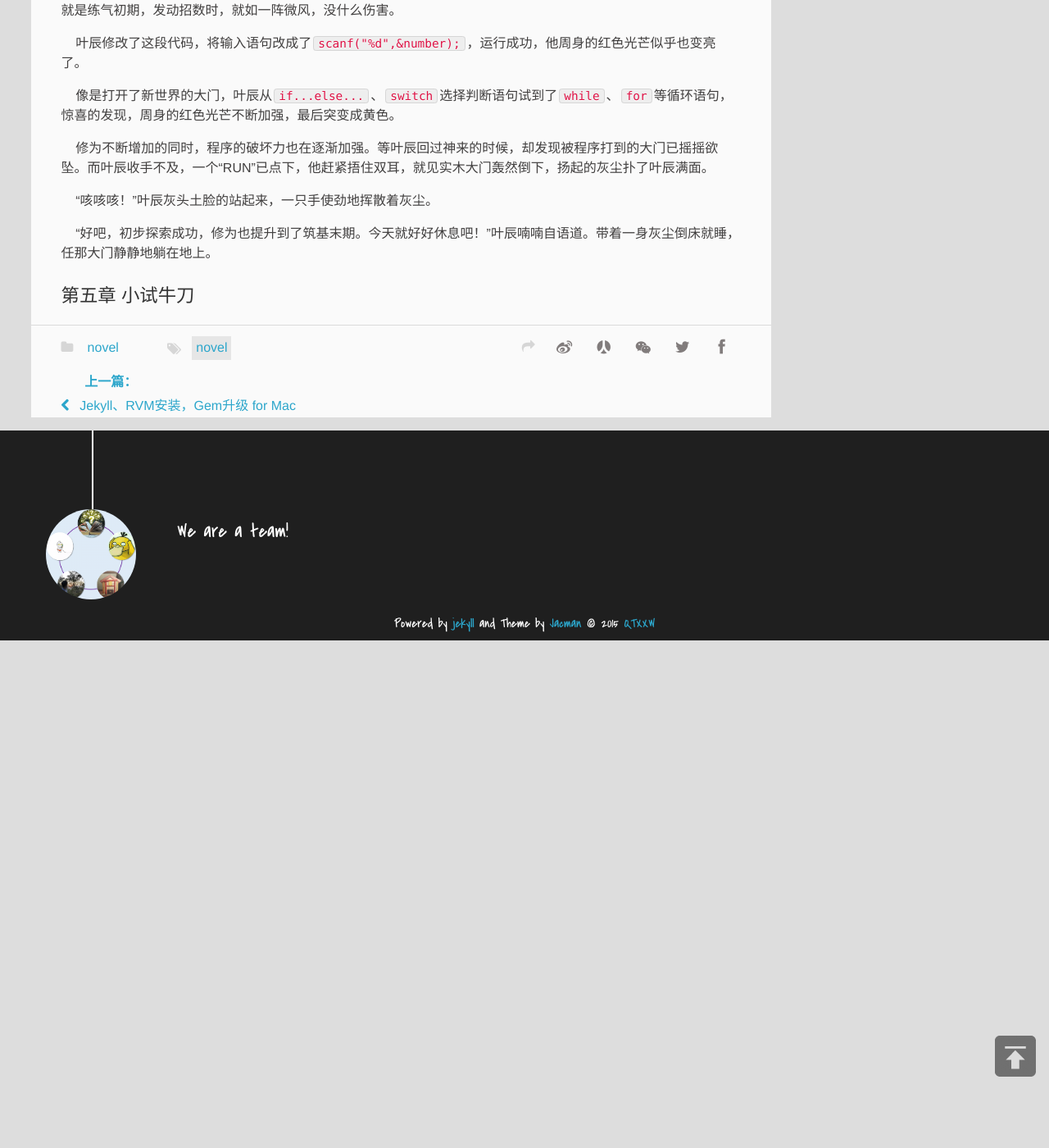
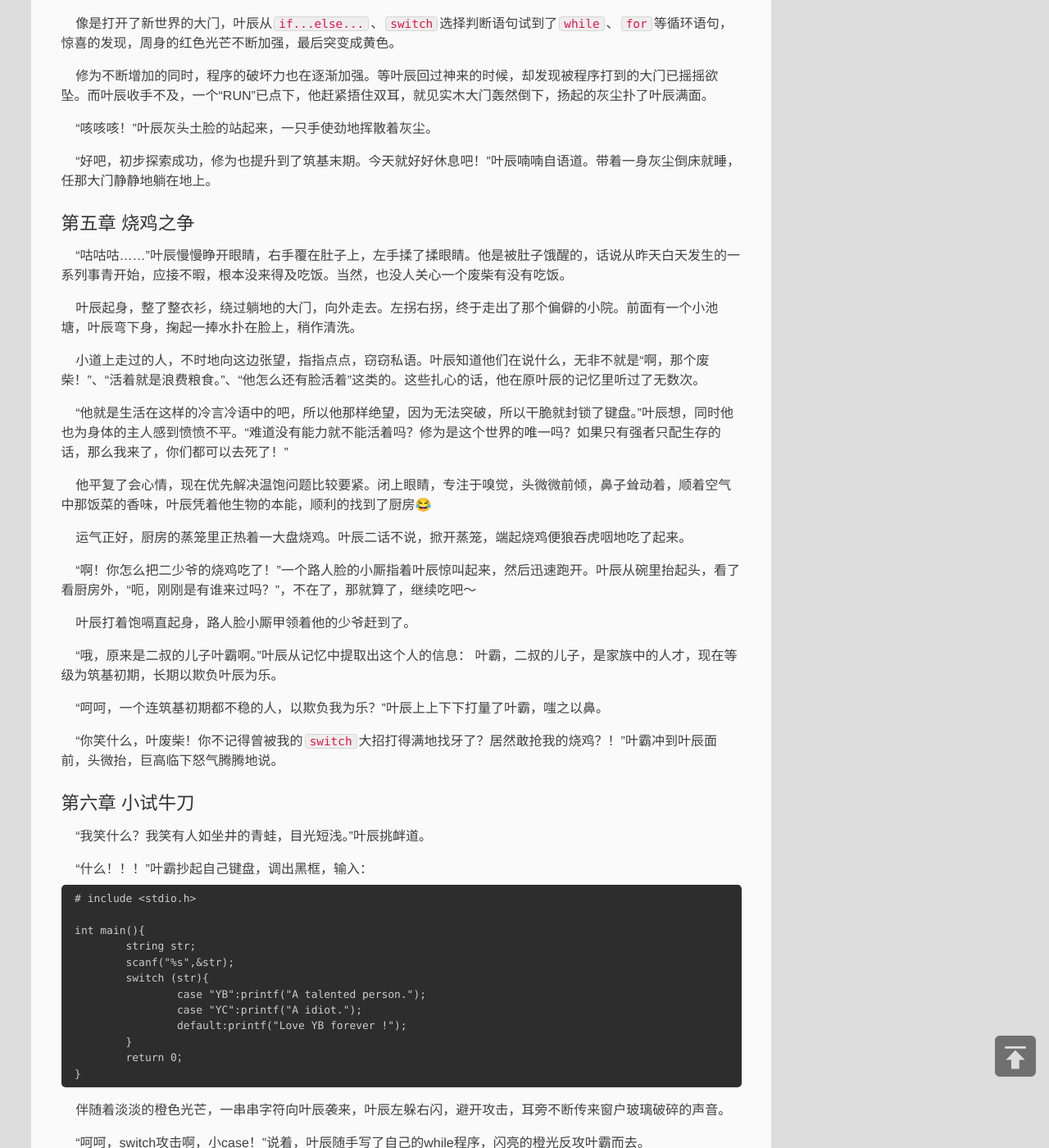
Before and after one commit to Simpleyyt/jekyll-jacman, a Jekyll site: the page built from _posts/2020-12-15-a-novel.md, in a window 1280 px wide and 1400 px high, scrolled down 1589 px. Shown: the whole window at 82% size. Built offline with Jekyll 4.4.1, drawn with Linux system fonts in a browser that asks for light colours; some of the changed text lies outside the part shown.

Commit message:
add chapter 5 and half chapter 6.

````diff
--- a/_posts/2020-12-15-a-novel.md
+++ b/_posts/2020-12-15-a-novel.md
@@ -1,6 +1,6 @@
 ---
 layout: post
-title: a story
+title: 家族废柴
 author: Tang
 tags:
 - novel
@@ -70,4 +68,73 @@ int main(){
 
 &nbsp;&nbsp;&nbsp;&nbsp;“好吧，初步探索成功，修为也提升到了筑基末期。今天就好好休息吧！”叶辰喃喃自语道。带着一身灰尘倒床就睡，任那大门静静地躺在地上。
 
-### 第五章 小试牛刀
+### 第五章 烧鸡之争
+
+&nbsp;&nbsp;&nbsp;&nbsp;“咕咕咕......”叶辰慢慢睁开眼睛，右手覆在肚子上，左手揉了揉眼睛。他是被肚子饿醒的，话说从昨天白天发生的一系列事青开始，应接不暇，根本没来得及吃饭。当然，也没人关心一个废柴有没有吃饭。
+
+&nbsp;&nbsp;&nbsp;&nbsp;叶辰起身，整了整衣衫，绕过躺地的大门，向外走去。左拐右拐，终于走出了那个偏僻的小院。前面有一个小池塘，叶辰弯下身，掬起一捧水扑在脸上，稍作清洗。
+
+&nbsp;&nbsp;&nbsp;&nbsp;小道上走过的人，不时地向这边张望，指指点点，窃窃私语。叶辰知道他们在说什么，无非不就是“啊，那个废柴！”、“活着就是浪费粮食。”、“他怎么还有脸活着”这类的。这些扎心的话，他在原叶辰的记忆里听过了无数次。
+
+&nbsp;&nbsp;&nbsp;&nbsp;“他就是生活在这样的冷言冷语中的吧，所以他那样绝望，因为无法突破，所以干脆就封锁了键盘。”叶辰想，同时他也为身体的主人感到愤愤不平。“难道没有能力就不能活着吗？修为是这个世界的唯一吗？如果只有强者只配生存的话，那么我来了，你们都可以去死了！”
+
+&nbsp;&nbsp;&nbsp;&nbsp;他平复了会心情，现在优先解决温饱问题比较要紧。闭上眼睛，专注于嗅觉，头微微前倾，鼻子耸动着，顺着空气中那饭菜的香味，叶辰凭着他生物的本能，顺利的找到了厨房😂
+
+&nbsp;&nbsp;&nbsp;&nbsp;运气正好，厨房的蒸笼里正热着一大盘烧鸡。叶辰二话不说，掀开蒸笼，端起烧鸡便狼吞虎咽地吃了起来。
+
+&nbsp;&nbsp;&nbsp;&nbsp;“啊！你怎么把二少爷的烧鸡吃了！”一个路人脸的小厮指着叶辰惊叫起来，然后迅速跑开。叶辰从碗里抬起头，看了看厨房外，“呃，刚刚是有谁来过吗？”，不在了，那就算了，继续吃吧～
+
+&nbsp;&nbsp;&nbsp;&nbsp;叶辰打着饱嗝直起身，路人脸小厮甲领着他的少爷赶到了。
+
+&nbsp;&nbsp;&nbsp;&nbsp;“哦，原来是二叔的儿子叶霸啊。”叶辰从记忆中提取出这个人的信息：
+叶霸，二叔的儿子，是家族中的人才，现在等级为筑基初期，长期以欺负叶辰为乐。
+
+&nbsp;&nbsp;&nbsp;&nbsp;“呵呵，一个连筑基初期都不稳的人，以欺负我为乐？”叶辰上上下下打量了叶霸，嗤之以鼻。
+
+&nbsp;&nbsp;&nbsp;&nbsp;“你笑什么，叶废柴！你不记得曾被我的`switch`大招打得满地找牙了？居然敢抢我的烧鸡？！”叶霸冲到叶辰面前，头微抬，巨高临下怒气腾腾地说。
+
+### 第六章 小试牛刀
+
+&nbsp;&nbsp;&nbsp;&nbsp;“我笑什么？我笑有人如坐井的青蛙，目光短浅。”叶辰挑衅道。
+
+&nbsp;&nbsp;&nbsp;&nbsp;“什么！！！”叶霸抄起自己键盘，调出黑框，输入：
+```
+# include <stdio.h>
+
+int main(){
+	string str;
+	scanf("%s",&str);
+	switch (str){
+		case "YB":printf("A talented person.");
+		case "YC":printf("A idiot.");
+		default:printf("Love YB forever !");
+	}
+	return 0；
+}
+```
+
+&nbsp;&nbsp;&nbsp;&nbsp;伴随着淡淡的橙色光芒，一串串字符向叶辰袭来，叶辰左躲右闪，避开攻击，耳旁不断传来窗户玻璃破碎的声音。
+
+&nbsp;&nbsp;&nbsp;&nbsp;“呵呵，switch攻击啊，小case！”说着，叶辰随手写了自己的while程序，闪亮的橙光反攻叶霸而去。
+
+&nbsp;&nbsp;&nbsp;&nbsp;叶霸为躲避攻击，略有些狼狈。“叶辰不是废柴吗？近些年来修为一直停留在“练气初期”，现在不过一日未见，修为居然比我还高了？”叶霸银牙暗咬，对叶辰的变化不敢置信。
+
+&nbsp;&nbsp;&nbsp;&nbsp;“不，我不可能输给叶辰这个废物的！”叶霸大喊，有些癫狂地在键盘上输入：
+
+```
+# include <stdio.h>
+
+int main(){
+	char attack;
+	while(1){
+		scanf("%c",&attack);
+		if('Y' == attack){
+			printf("Fire!");
+		}else{
+			printf("I'm winner!");
+		}
+	}
+}
+```
+
+&nbsp;&nbsp;&nbsp;&nbsp;
````
Also changed, not shown: other parts of _posts/2020-12-15-a-novel.md (+1 -3 lines).
